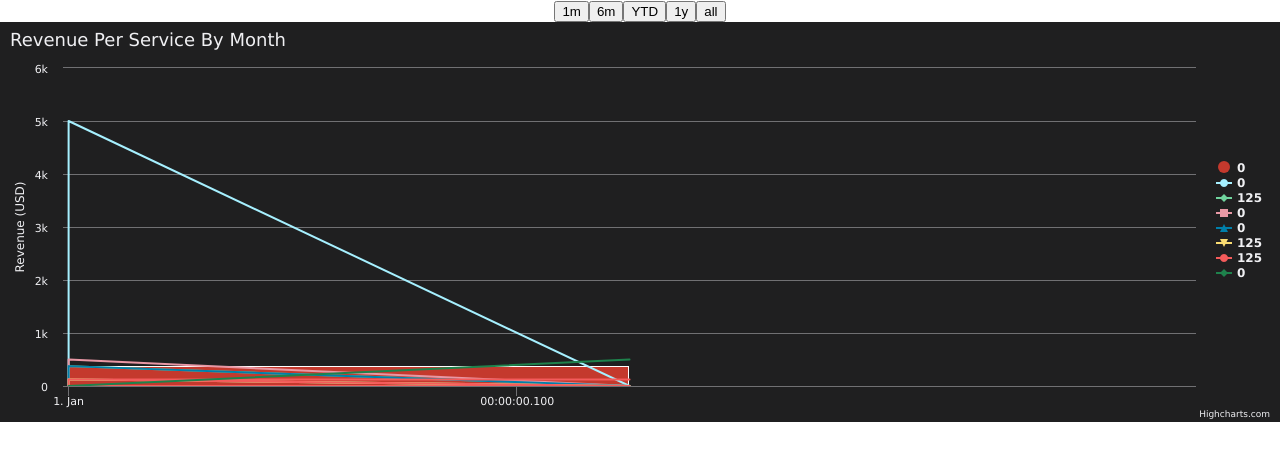
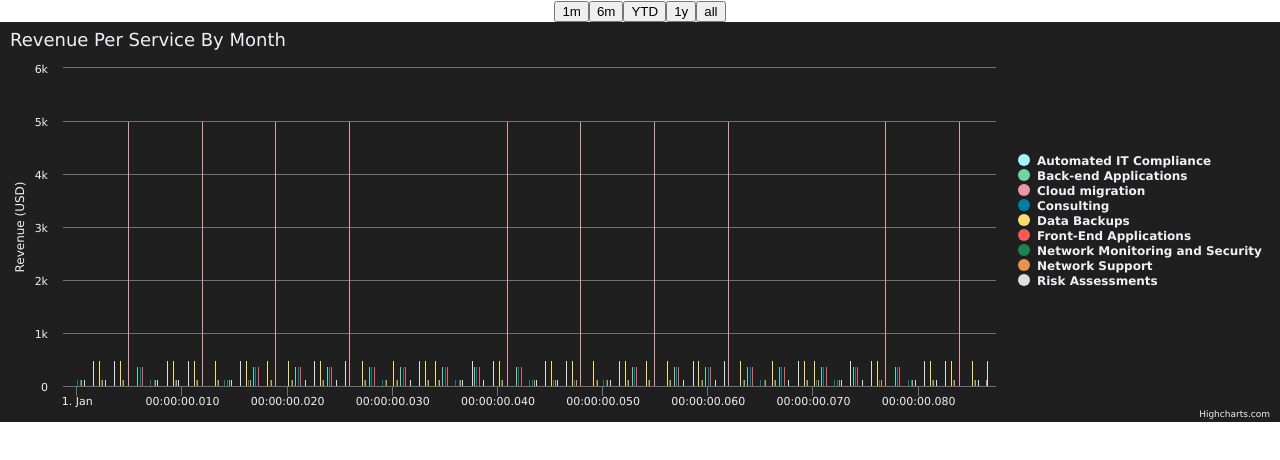
Before and after one commit to SeanPhilippi/revenue-insights, a React (Create React App) app: page / in a window 1280 px wide. Shown: the top 460 px of the page. Built offline with nearby package versions, Linux system fonts and the light colour scheme; the HTML template or start-up script is replaced by a standard one.

Commit message:
array of series objects feeding into chart correctly

```diff
--- a/src/components/RevenueChart/RevenueChart.js
+++ b/src/components/RevenueChart/RevenueChart.js
@@ -18,7 +18,7 @@ const RevenueChart = () => (
     {
       ({ data }) => {
         if (!data) return <div>Loading...</div>
-
+        console.log('data', data)
         return (
           <>
             <ChartSelect className=""/>
--- a/src/components/RevenueChart/revenueChartConfig.js
+++ b/src/components/RevenueChart/revenueChartConfig.js
@@ -1,47 +1,43 @@
-export default function(data) {
+export default function(data, categories) {
   return {
+    chart: {
+      type: 'column'
+    },
     title: {
       align: "left",
       text: "Revenue Per Service By Month"
     },
-    data: {
-      csv: data,
-      startRow: 1,
-      endRow: 87,
-      startColumn: 0,
-      endColumn: 8,
-      firstRowAsNames: true
+    xAxis: {
+      type: 'datetime'
     },
-    yAxis: {
-      title: {
-        text: "Revenue (USD)"
-      }
-    },
-    xAxis: { type: 'datetime' },
     legend: {
       layout: "vertical",
       align: "right",
       verticalAlign: "middle"
     },
-    plotOptions: {
-      histogram: {
-        // pointStart:
+    yAxis: {
+      min: 0,
+      title: {
+        text: 'Revenue (USD)'
       }
     },
-    series: [
-      {
-        type: 'histogram',
-        color: '#c4392d',
-        borderColor: 'white',
-        negativeColor: '#5679c4',
-        fillOpacity: 0.5,
-        // data: data,
-        // id: 's1',
-        marker: {
-          radius: 1.5
-        }
+    tooltip: {
+      headerFormat: '<span style="font-size:10px">{point.key}</span><table>',
+      pointFormat: '<tr><td style="color:{series.color};padding:0">{series.name}: </td>' +
+        '<td style="padding:0"><b>{point.y:.1f} mm</b></td></tr>',
+      footerFormat: '</table>',
+      shared: false,
+      useHTML: true
+    },
+    plotOptions: {
+      column: {
+        pointPadding: 1,
+        borderWidth: 0,
+        groupPadding: 0,
+        shadow: false
       }
-    ],
+    },
+    series: data,
     responsive: {
       rules: [
         {
--- a/src/components/fetchCSV.js
+++ b/src/components/fetchCSV.js
@@ -1,4 +1,4 @@
-// import Papa from 'papaparse';
+import Papa from 'papaparse';
 
 const fetchCSV = () => {
   return fetch('insights.csv')
@@ -13,7 +13,30 @@ const fetchCSV = () => {
 
 const getCSVData = async () => {
   const csvData = await fetchCSV();
-  return csvData;
+  const parsedCsv = Papa.parse(csvData);
+  const parsedData = parsedCsv.data;
+  console.log('parsedData', parsedData)
+  const seriesNames = parsedData[0].slice(0, 9)
+  console.log('seriesNames', seriesNames)
+  const seriesData = parsedData.slice(1, parsedData.length - 1)
+  console.log('seriesData', seriesData)
+  // group arrays in 2d array based on category, so values can be added up
+  // loop through 2d array and check 11 index of each array
+  // for each array, loop through again and find matches at index 11
+  // if match, += data[0] to match[0] and repeat through data[8]
+
+  // * create array of objects with name prop set to name and data prop set to array of
+  // * numbers for each series/category
+  const series = seriesNames.map((name, seriesIndex) => {
+    return {
+      // series name
+      name,
+      // match series in each data point (row) using index and make array for Highcharts data
+      data: seriesData.map(row => Number(row[seriesIndex]))
+    }
+  })
+  console.log('series', series)
+  return series;
 }
 
 export default function() {
```
